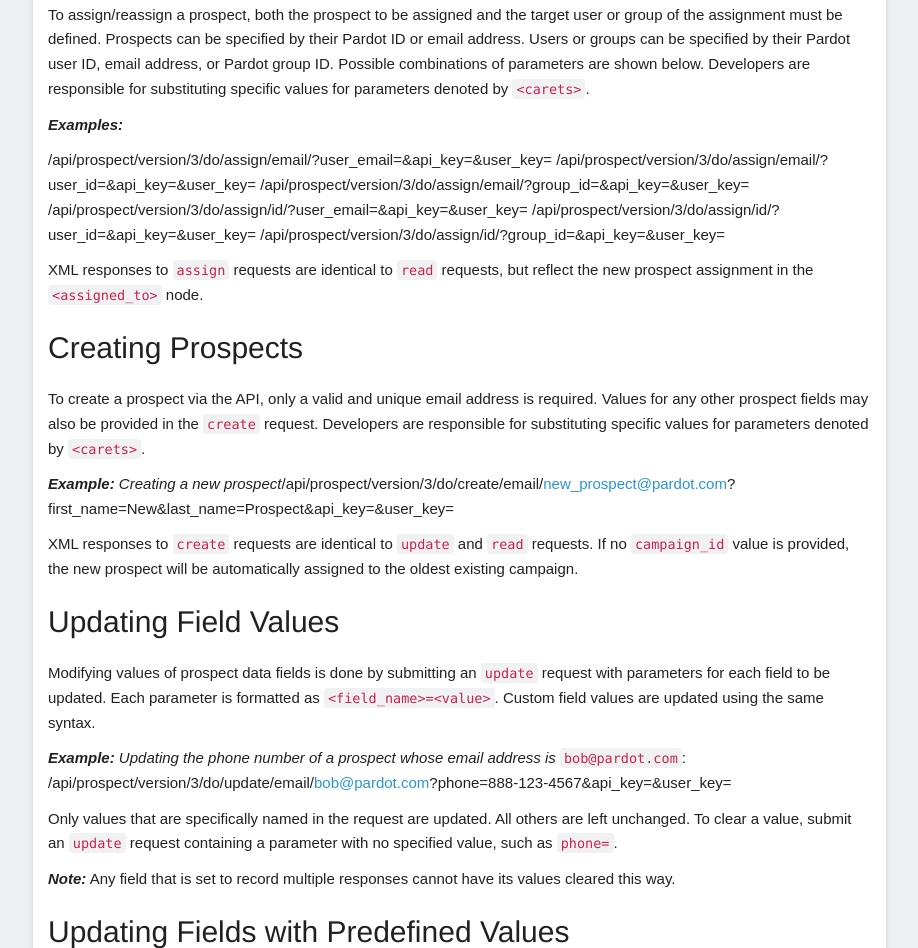
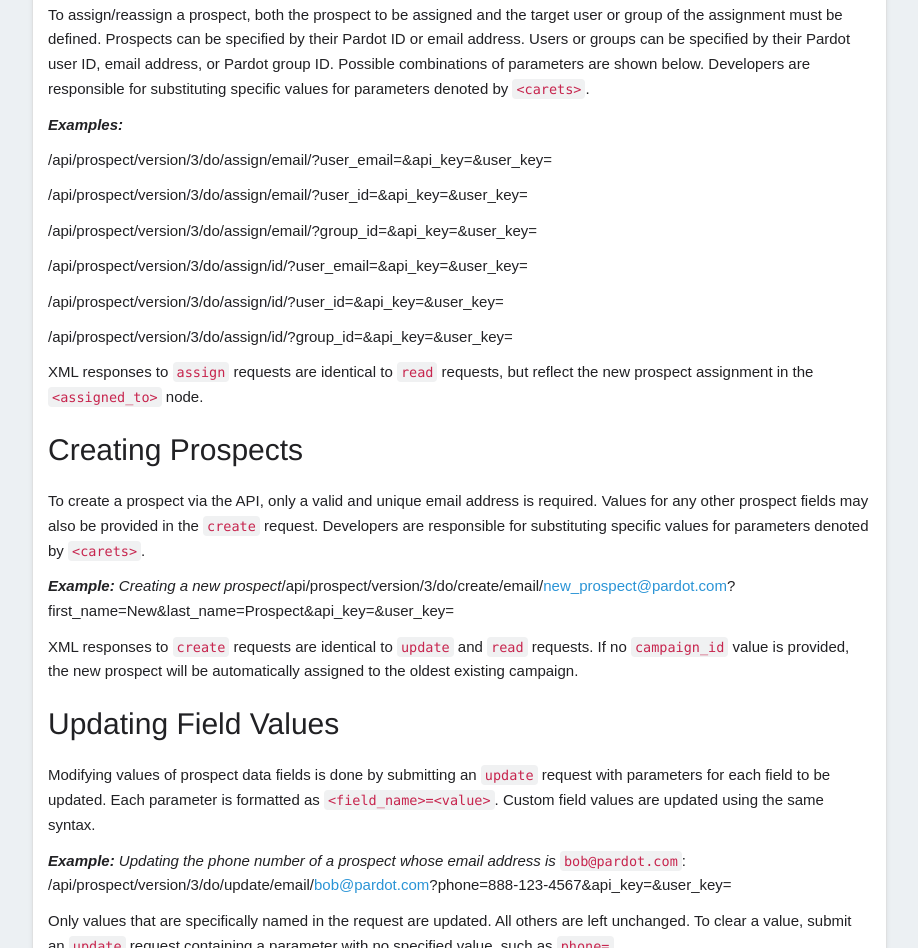
Before and after one commit to jusroberts/api-docs, a plain HTML site: page kb/api-version-3/prospects/index.html in a window 1280 px wide. Shown: the part 10742-11690 px from the top of the page, without its empty margins (323-1241 px from the left). Drawn offline with nearby package versions, Linux system fonts and the light colour scheme; a web font is replaced by a local one.

Commit message:
Update documentation

```diff
--- a/kb/api-version-3/prospects/index.html
+++ b/kb/api-version-3/prospects/index.html
@@ -759,12 +759,12 @@
 <h2 id="assigning-and-reassigning-prospects"><a href="#assigning-and-reassigning-prospects-"></a>Assigning and Reassigning Prospects</h2>
 <p>To assign/reassign a prospect, both the prospect to be assigned and the target user or group of the assignment must be defined. Prospects can be specified by their Pardot ID or email address. Users or groups can be specified by their Pardot user ID, email address, or Pardot group ID. Possible combinations of parameters are shown below. Developers are responsible for substituting specific values for parameters denoted by <code>&lt;carets&gt;</code>.</p>
 <p><strong><em>Examples:</em></strong></p>
-<p>/api/prospect/version/3/do/assign/email/?user_email=&amp;api_key=&amp;user_key=
-/api/prospect/version/3/do/assign/email/?user_id=&amp;api_key=&amp;user_key=
-/api/prospect/version/3/do/assign/email/?group_id=&amp;api_key=&amp;user_key=
-/api/prospect/version/3/do/assign/id/?user_email=&amp;api_key=&amp;user_key=
-/api/prospect/version/3/do/assign/id/?user_id=&amp;api_key=&amp;user_key=
-/api/prospect/version/3/do/assign/id/?group_id=&amp;api_key=&amp;user_key=</p>
+<p>/api/prospect/version/3/do/assign/email/?user_email=&amp;api_key=&amp;user_key=</p>
+<p>/api/prospect/version/3/do/assign/email/?user_id=&amp;api_key=&amp;user_key=</p>
+<p>/api/prospect/version/3/do/assign/email/?group_id=&amp;api_key=&amp;user_key=</p>
+<p>/api/prospect/version/3/do/assign/id/?user_email=&amp;api_key=&amp;user_key=</p>
+<p>/api/prospect/version/3/do/assign/id/?user_id=&amp;api_key=&amp;user_key=</p>
+<p>/api/prospect/version/3/do/assign/id/?group_id=&amp;api_key=&amp;user_key=</p>
 <p>XML responses to <code>assign</code> requests are identical to <code>read</code> requests, but reflect the new prospect assignment in the <code>&lt;assigned_to&gt;</code> node.</p>
 <p><a name="14833-creating-prospects" id="creating-prospects"></a></p>
 <h2 id="creating-prospects"><a href="#creating-prospects-"></a>Creating Prospects</h2>
```
Also changed, not shown: index.html (+1 -1 lines), kb/api-version-3/visitor-activities/index.html (+1 -1 lines).
